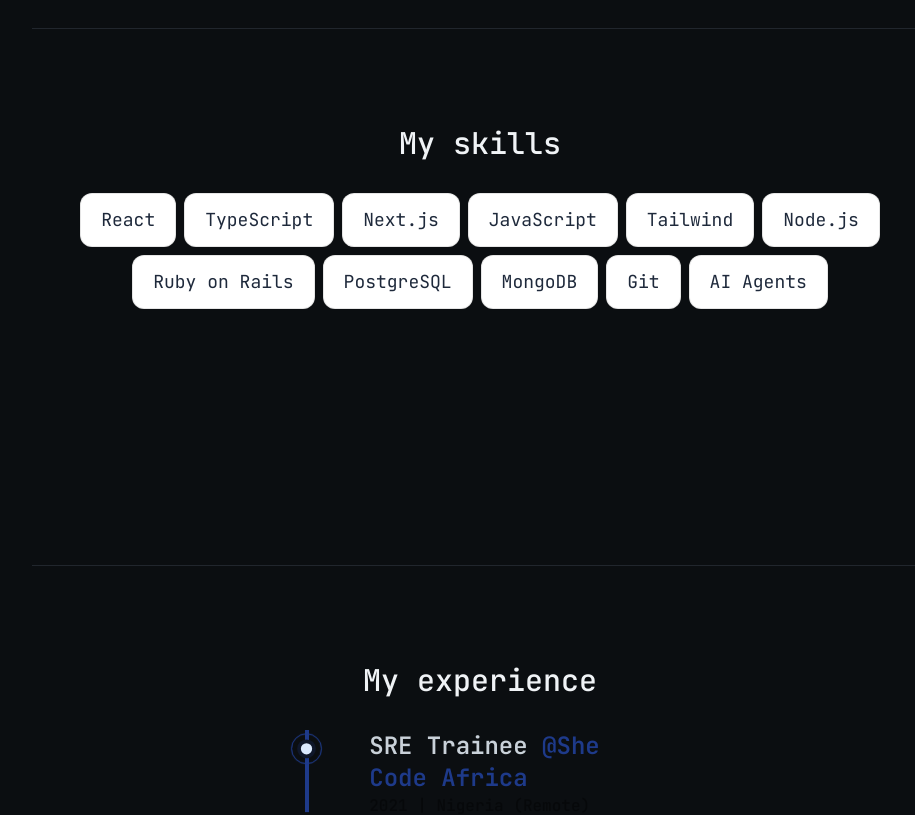
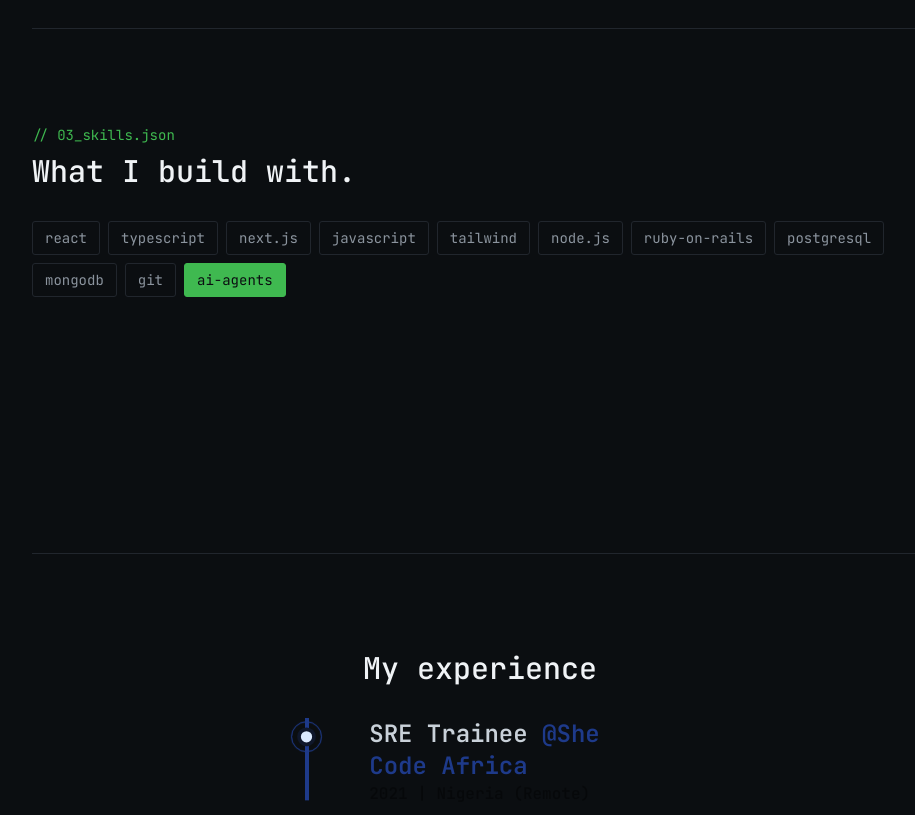
Before and after one commit to berylijncodes/portfolio, a Next.js app: page / in a window 1280 px wide. Shown: the part 2180-2995 px from the top of the page, without its empty margins (160-1075 px from the left). Built offline with nearby package versions, Linux system fonts and the light colour scheme; no server answers.

Commit message:
Update skills section

```diff
--- a/components/skills.tsx
+++ b/components/skills.tsx
@@ -2,14 +2,17 @@
 
 import React from 'react';
 import SectionHeading from './section-heading';
+import SectionLabel from './section-label';
 import { skillsData } from '@/lib/data';
 import { useSectionInView } from '@/lib/hooks';
+import { slugify } from '@/lib/utils';
 import { motion } from 'framer-motion';
+import clsx from 'clsx';
 
 const fadeInAnimationVariants = {
   initial: {
     opacity: 0,
-    y: 100,
+    y: 20,
   },
   animate: (index: number) => ({
     opacity: 1,
@@ -26,25 +29,34 @@ export default function Skills() {
     <section
       ref={ref}
       id="skills"
-      className="mb-28 max-w-[50rem] scroll-mt-28 text-center sm:mb-40"
+      className="mb-28 w-full max-w-4xl scroll-mt-28 sm:mb-40"
     >
-      <SectionHeading>My skills</SectionHeading>
-      <ul className="flex flex-wrap justify-center gap-2 text-lg text-slate-800">
-        {skillsData.map((skill, index) => (
+      <SectionLabel>{'// 03_skills.json'}</SectionLabel>
+      <SectionHeading className="text-left">
+        What I build with.
+      </SectionHeading>
+      <ul className="flex flex-wrap gap-2 text-sm">
+        {skillsData.map((skill, index) => {
+          const highlighted = slugify(skill) === 'ai-agents';
+          return (
             <motion.li
-            key={index}
-            className="bg-white border border-black/[0.1] rounded-xl px-5 py-3 dark:bg-white/10 dark:text-white/80"
+              key={skill}
+              className={clsx(
+                'rounded border px-3 py-1.5',
+                highlighted
+                  ? 'border-accent bg-accent text-canvas'
+                  : 'border-line text-muted'
+              )}
               variants={fadeInAnimationVariants}
               initial="initial"
               whileInView="animate"
-            viewport={{
-              once: true,
-            }}
+              viewport={{ once: true }}
               custom={index}
             >
-            {skill}
+              {slugify(skill)}
             </motion.li>
-        ))}
+          );
+        })}
       </ul>
     </section>
   );
```
Lines whose indentation alone changed are shown as unchanged.
